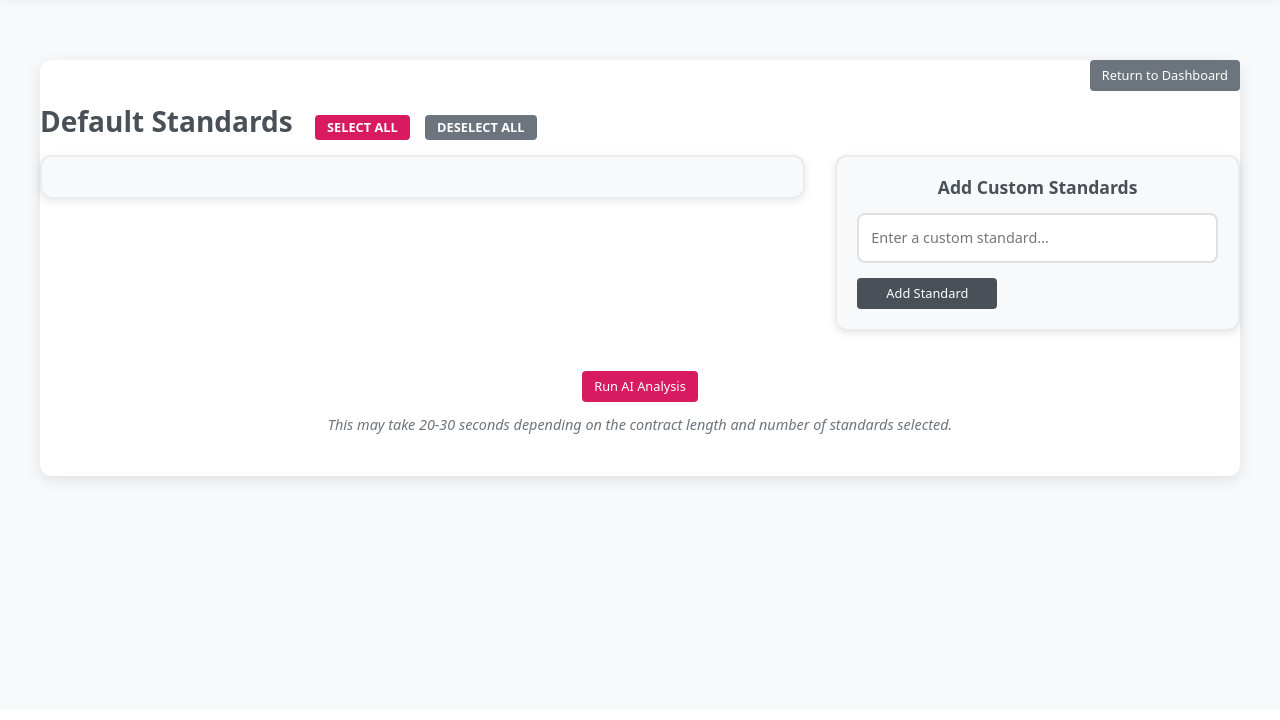
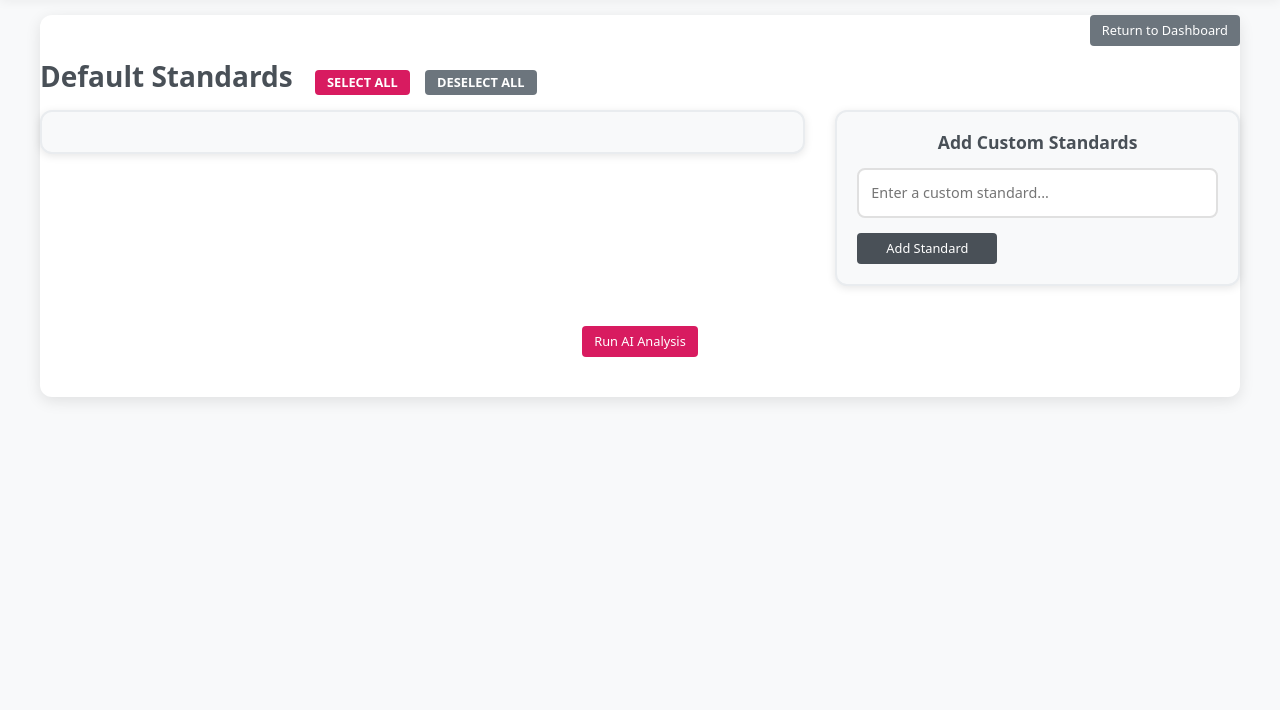
Before and after one commit to PeakMade/Contract-Analyzer, a Flask app: template app/templates/standards.html in a window 1280 px wide. Shown: the part 80-800 px from the top of the page. Run offline with Flask 3, Linux system fonts and the light colour scheme; the template is opened without the code that fills it, so the values that code supplies are empty; some libraries are stand-ins or nearby versions.

Commit message:
UI improvements: reduced header spacing, removed submitter email column, removed time estimate text

```diff
--- a/app/templates/base.html
+++ b/app/templates/base.html
@@ -80,7 +80,7 @@
             width: 100%;
             max-width: none;
             padding: 15px 40px;
-            padding-top: 60px; /* Add space at top for user button */
+            padding-top: 15px; /* Minimal padding at top */
             margin: 0;
             position: relative; /* Allow absolute positioning of children */
         }
@@ -221,7 +221,7 @@
             border-radius: 8px;
             box-shadow: 0 4px 12px rgba(0,0,0,0.15);
             min-width: 280px;
-            z-index: 1060;
+            z-index: 9999; /* Ensure it overlays all content */
             display: none;
             padding: 0;
             margin-top: 4px;
--- a/app/templates/index.html
+++ b/app/templates/index.html
@@ -126,7 +126,6 @@
                                 <tr>
                                     <th style="border-color: #0c5460; color: black; font-weight: 600;">Contract Name</th>
                                     <th style="border-color: #0c5460; color: black; font-weight: 600;">Submitter</th>
-                                    <th style="border-color: #0c5460; color: black; font-weight: 600;">Submitter Email</th>
                                     <th style="border-color: #0c5460; color: black; font-weight: 600;">Business Approver</th>
                                     <th style="border-color: #0c5460; color: black; font-weight: 600;">Date Submitted</th>
                                     <th style="border-color: #0c5460; color: black; font-weight: 600;">Date Requested</th>
@@ -140,7 +139,7 @@
                             </thead>
                             <tbody id="contractsTableBody" style="background: white;">
                                 <tr>
-                                    <td colspan="12" class="text-center text-muted py-4">
+                                    <td colspan="11" class="text-center text-muted py-4">
                                         <div class="spinner-border" role="status">
                                             <span class="visually-hidden">Loading...</span>
                                         </div>
@@ -650,7 +649,6 @@ function updateContractsTable(contracts) {
             <tr style="background: white; color: #333;">
                 <td style="border-color: #dee2e6;">${contractName}</td>
                 <td style="border-color: #dee2e6;">${contract.submitter_name}</td>
-                <td style="border-color: #dee2e6;"><small class="text-muted">${contract.submitter_email}</small></td>
                 <td style="border-color: #dee2e6;"><small class="text-muted">${contract.business_approver_email}</small></td>
                 <td style="border-color: #dee2e6;">${contract.date_submitted}</td>
                 <td style="border-color: #dee2e6;">${contract.date_requested}</td>
--- a/app/templates/standards.html
+++ b/app/templates/standards.html
@@ -211,7 +211,7 @@
               onfocus="this.style.borderColor='#495057'" onblur="this.style.borderColor='#e0e0e0'">
 
             <!-- Add Standard button -->
-            <button type="button" id="add-custom-standard" onclick="addCustomStandard(); return false;"
+            <button type="button" id="add-custom-standard"
               style="width: 140px; background: #495057; color: white; border: none; padding: 6px 12px; border-radius: 4px; font-weight: 500; cursor: pointer; font-size: 0.8rem; box-sizing: border-box; transition: all 0.2s ease;">
               Add Standard
             </button>
@@ -226,13 +226,7 @@
           style="display: inline-block; font-size: 0.8rem; padding: 6px 12px; background: var(--peakmade-magenta); border: none; color: white; border-radius: 4px; font-weight: 500; cursor: pointer;">
           Run AI Analysis
         </button>
-        <p id="analyze-description" style="margin-top: 12px; color: #6c757d; font-size: 0.9rem; font-style: italic;">
-          This may take 20-30 seconds depending on the contract length and number of standards selected.
-        </p>
       </div>
-
-      <!-- Hidden textarea for custom standards -->
-      <textarea name="custom_standards" id="custom-standards-hidden" style="display: none;"></textarea>
 
     </form>
   </div>
@@ -304,6 +298,7 @@ function showDownloadModal(downloadUrl, filename, standardsApplied) {
   const modal = new bootstrap.Modal(document.getElementById('downloadReadyModal'));
   modal.show();
 }
+</script>
 
 <script>
 {% if analysis_completed and summary %}
@@ -529,13 +524,11 @@ function addCustomStandard() {
     e.stopPropagation();
     if (confirm('Remove this custom standard?')) {
       newLabel.remove();
-      updateCustomStandardsHidden();
     }
   });
 
   // Clear input
   input.value = '';
-  updateCustomStandardsHidden();
 
   // Show success message
   const msg = document.createElement('div');
@@ -543,13 +536,6 @@ function addCustomStandard() {
   msg.textContent = `✅ "${standardText}" added!`;
   document.body.appendChild(msg);
   setTimeout(() => msg.remove(), 3000);
-}
-
-function updateCustomStandardsHidden() {
-  const hiddenTextarea = document.getElementById('custom-standards-hidden');
-  const customCheckboxes = document.querySelectorAll('.custom-standard input[name="standards"]');
-  const customStandards = Array.from(customCheckboxes).map(cb => cb.value);
-  hiddenTextarea.value = customStandards.join(', ');
 }
 
 // Initialize on page load
--- a/main.py
+++ b/main.py
@@ -474,21 +474,10 @@ def analyze_contract_route(contract_id):
         print(f"\n=== DEBUG analyze_contract ===")
         print(f"Contract ID: {contract_id}")
 
-        # Get selected standards from form
-        selected_standards = request.form.getlist('standards')
-        custom_standards_text = request.form.get('custom_standards', '').strip()
+        # Get all selected standards from form (includes both default and custom standards)
+        all_standards = request.form.getlist('standards')
 
-        # Parse custom standards
-        custom_standards = []
-        if custom_standards_text:
-            custom_standards = [s.strip() for s in custom_standards_text.split(',') if s.strip()]
-
-        # Combine all standards
-        all_standards = selected_standards + custom_standards
-
-        print(f"Selected standards: {len(selected_standards)}")
-        print(f"Custom standards: {len(custom_standards)}")
-        print(f"Total standards: {len(all_standards)}")
+        print(f"Total standards selected: {len(all_standards)}")
 
         if not all_standards:
             flash('Please select at least one standard to analyze', 'warning')
```
